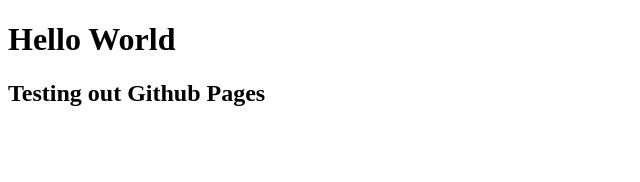
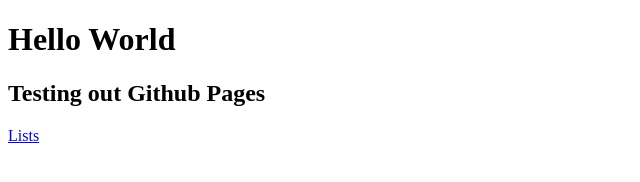
Before and after one commit to championswimmer/sample-github-pages-test-1, a plain HTML site: page index.html in a window 1280 px wide. Shown: the full height of the page, 0-640 px from the left. Drawn offline with Linux system fonts and the light colour scheme.

Commit message:
Update index.html

```diff
--- a/index.html
+++ b/index.html
@@ -8,5 +8,6 @@
 <body>
     <h1>Hello World</h1>
     <h2>Testing out Github Pages</h2>
+    <a href="/lists.html">Lists</a>
 </body>
 </html>
```
